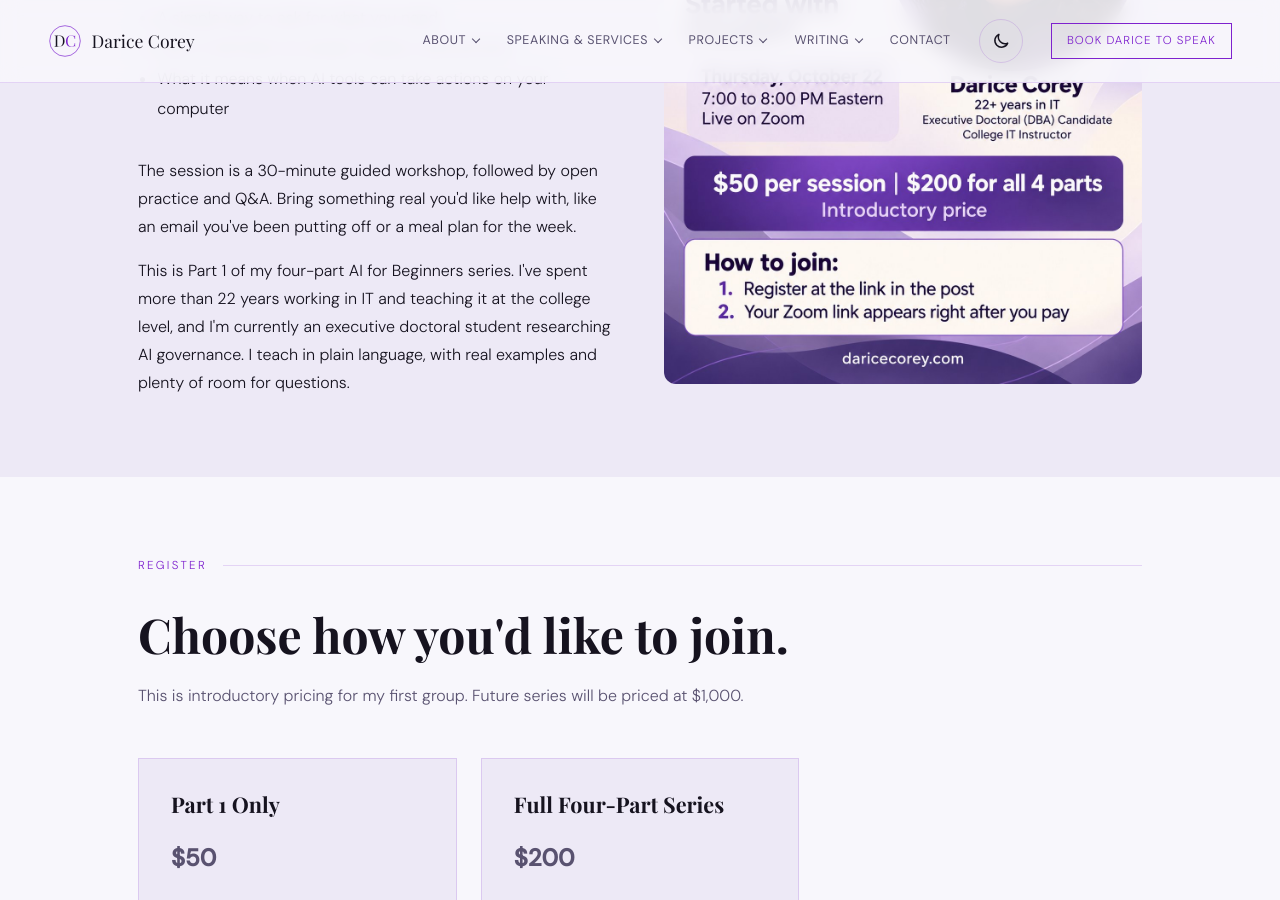
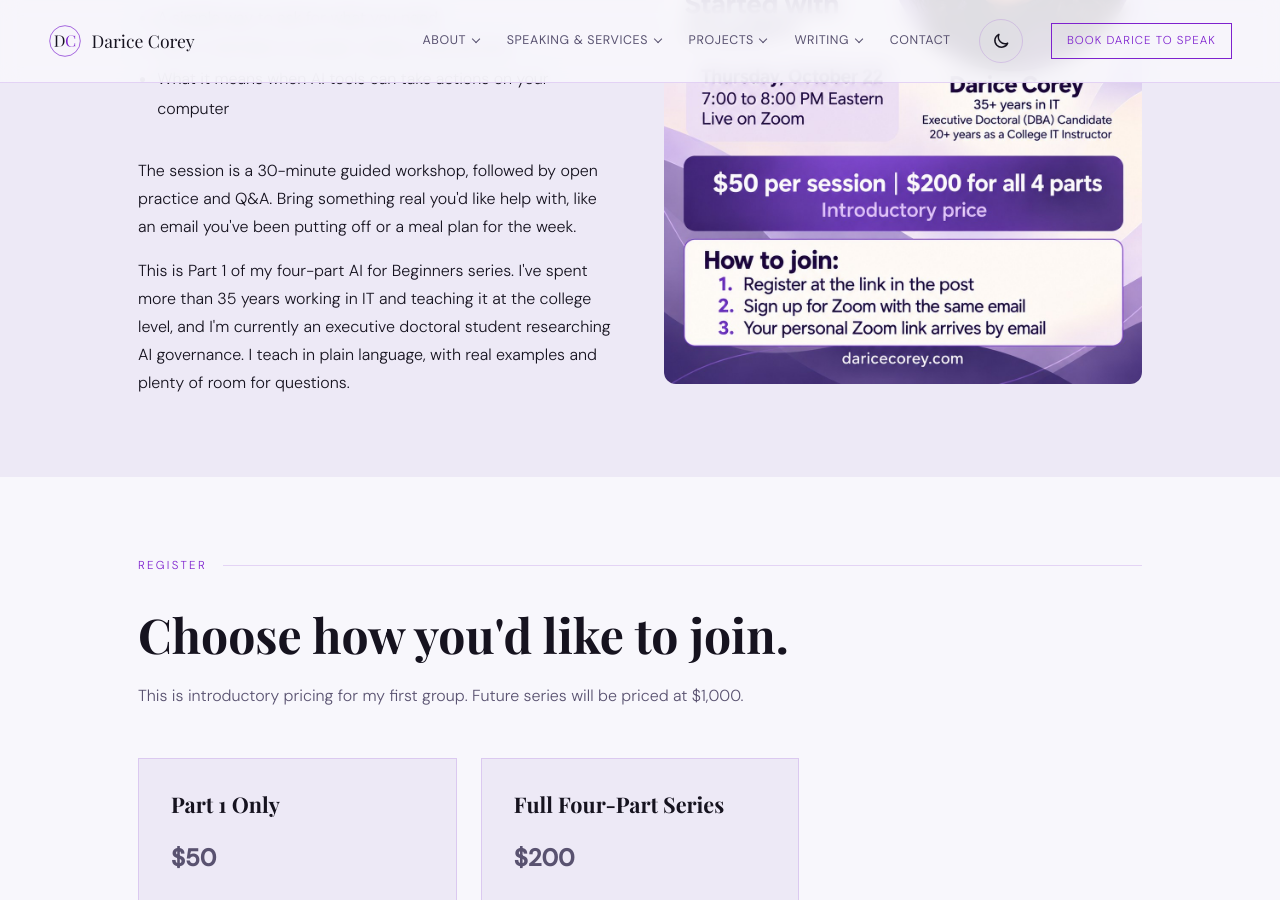
Before and after one commit to dcoreyrasm/dcoreyrasm.github.io, a Jekyll site: the page built from ai-for-beginners.html, in a window 1280 px wide and 900 px high, scrolled down 964 px. Built offline with Jekyll 4.4.1, drawn with Linux system fonts in a browser that asks for light colours; some web fonts are replaced.

Commit message:
Update AI for Beginners graphic with Zoom registration steps
Co-Authored-By: Claude Opus 5.5 <noreply@anthropic.com>
Claude-Session: https://claude.ai/code/session_01CVTrh3xqG5RQK5WN8V6MV3

```diff
--- a/ai-for-beginners.html
+++ b/ai-for-beginners.html
@@ -62,9 +62,9 @@
             <li>What it means when AI tools can take actions on your computer</li>
           </ul>
           <p style="line-height:1.75;margin-bottom:1rem;">The session is a 30-minute guided workshop, followed by open practice and Q&amp;A. Bring something real you'd like help with, like an email you've been putting off or a meal plan for the week.</p>
-          <p style="line-height:1.75;">This is Part 1 of my four-part AI for Beginners series. I've spent more than 22 years working in IT and teaching it at the college level, and I'm currently an executive doctoral student researching AI governance. I teach in plain language, with real examples and plenty of room for questions.</p>
+          <p style="line-height:1.75;">This is Part 1 of my four-part AI for Beginners series. I've spent more than 35 years working in IT and teaching it at the college level, and I'm currently an executive doctoral student researching AI governance. I teach in plain language, with real examples and plenty of room for questions.</p>
         </div>
-        <img src="/images/events/ai-for-beginners-part-1.jpg" alt="AI for Beginners, Part 1: Getting Started with ChatGPT. Thursday, October 22, 7:00 to 8:00 PM Eastern, live on Zoom. Hosted by Darice Corey. $50 per session or $200 for all 4 parts, introductory price." width="1122" height="1402" style="width:100%;height:auto;border-radius:12px;" loading="lazy" />
+        <img src="/images/events/ai-for-beginners-part-1.jpg?v=2" alt="AI for Beginners, Part 1: Getting Started with ChatGPT. Thursday, October 22, 7:00 to 8:00 PM Eastern, live on Zoom. Hosted by Darice Corey. $50 per session or $200 for all 4 parts, introductory price. How to join: register at the link, sign up for Zoom with the same email, and your personal Zoom link arrives by email." width="1122" height="1402" style="width:100%;height:auto;border-radius:12px;" loading="lazy" />
       </div>
     </section>
 
```
Also changed, not shown: images/events/ai-for-beginners-part-1.jpg.
